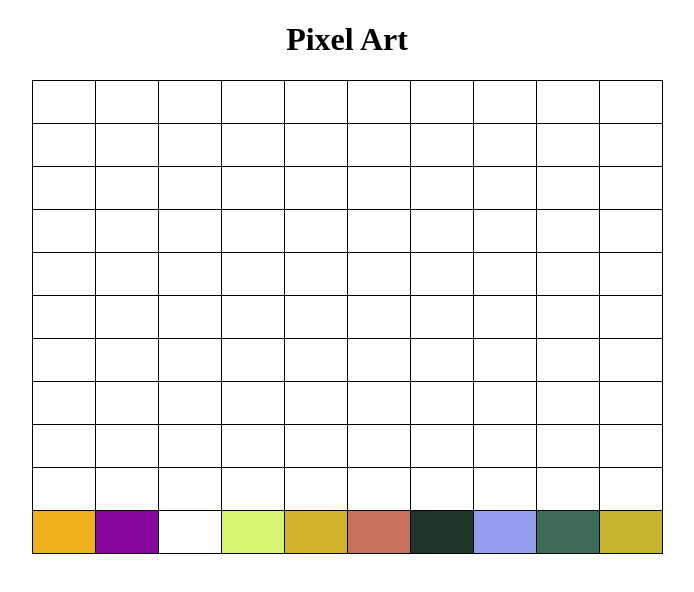
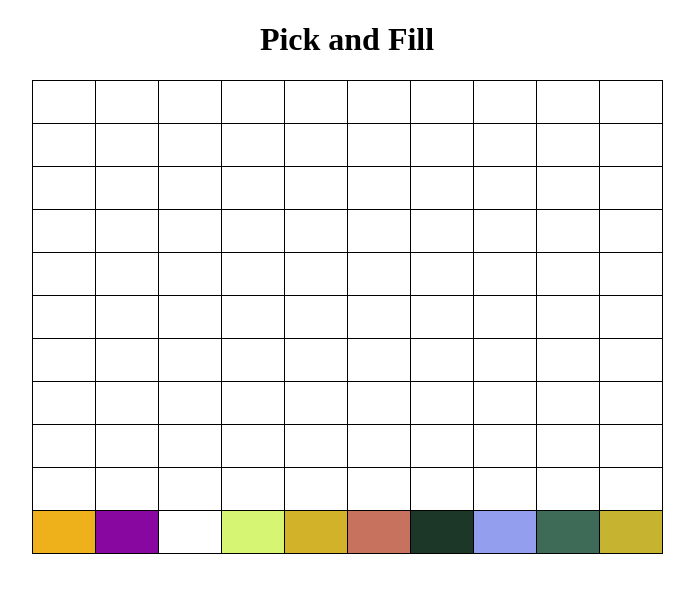
Before and after one commit to ramalingaa/Random-color_Picker, a plain HTML site: page index.html in a window 1280 px wide. Shown: the whole page, without its empty margins (293-987 px from the left). Drawn offline with Linux system fonts and the light colour scheme.

Commit message:
Style;Updating styles

```diff
--- a/index.html
+++ b/index.html
@@ -8,7 +8,7 @@
     <link type="text/css" rel="stylesheet" href="styles.css"/>
 </head>
 <body>
-    <h1 id="headderElement">Pixel Art</h1>
+    <h1 id="headderElement">Pick and Fill</h1>
     <div class="containerA">
         <table>
             <tr>
```
